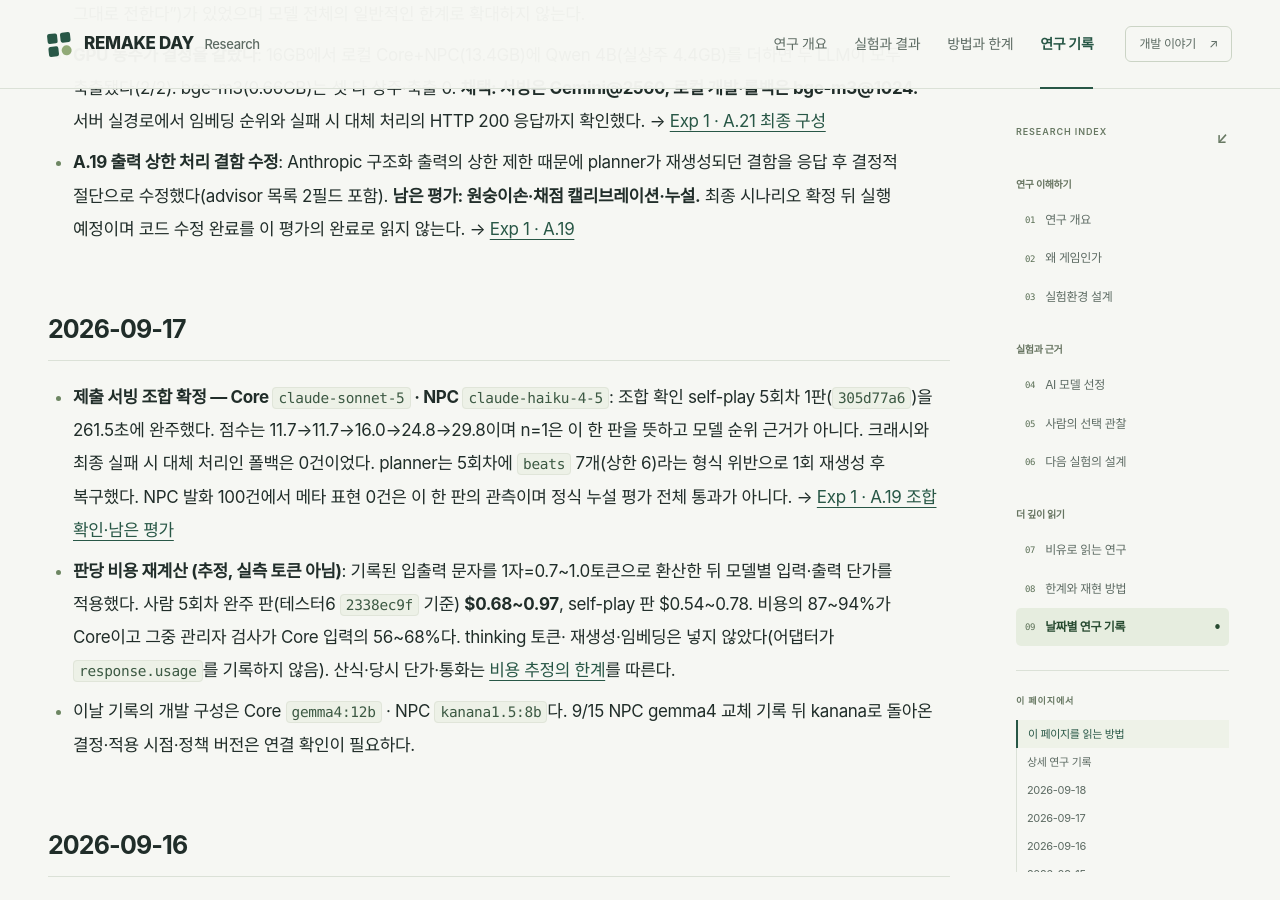
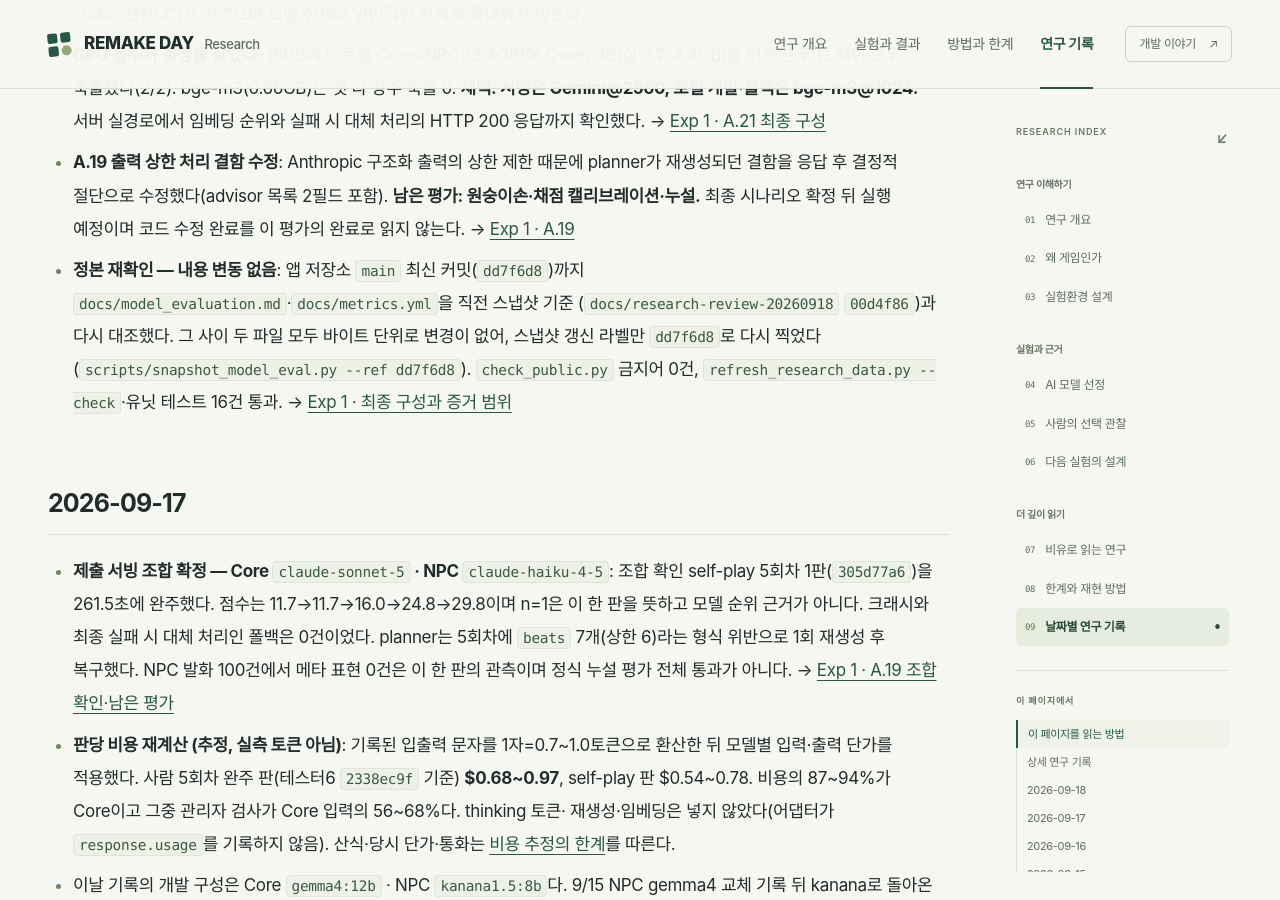
Before and after one commit to remakeday/com.remakeday.research, a Jekyll site: the page built from lab-notes.md, in a window 1280 px wide and 900 px high, scrolled down 1727 px. Built offline with Jekyll 4.4.1, drawn with Linux system fonts in a browser that asks for light colours; some web fonts are replaced.

Commit message:
Exp 1 스냅샷 재확인 — 앱 저장소 main dd7f6d8까지 model_evaluation.md·metrics.yml 대조, 내용 변동 없음
직전 스냅샷 기준(docs/research-review-20260918 00d4f86) 이후 두 정본 파일
모두 바이트 단위로 변경이 없었다. snapshot_model_eval.py --ref dd7f6d8로
스냅샷 기준 라벨만 다시 찍고, check_public·refresh_research_data --check·
유닛 테스트 16건·jekyll build·check_site 전부 통과를 확인했다.

Co-Authored-By: Claude Sonnet 5 <noreply@anthropic.com>

```diff
--- a/_data/research_figures.json
+++ b/_data/research_figures.json
@@ -11,7 +11,7 @@
     },
     {
       "path": "experiments/model-selection.md",
-      "sha256": "8fd8908d30df48a4950f5f2417d313cd81eb314d86869ebd8861c39b983f00df"
+      "sha256": "5cea3ecfc212be1dc39c4fab3db0581c3b835f4b4a29dd00af51312310aeb3a2"
     },
     {
       "path": "experiments/human-observations.md",
--- a/lab-notes.md
+++ b/lab-notes.md
@@ -43,6 +43,13 @@ description: 실험·측정·결정의 날짜별 적립. 최신이 위.
   **남은 평가: 원숭이손·채점 캘리브레이션·누설.** 최종 시나리오 확정 뒤 실행 예정이며
   코드 수정 완료를 이 평가의 완료로 읽지 않는다.
   → [Exp 1 · A.19]({{ '/experiments/model-selection/' | relative_url }}#a19)
+- **정본 재확인 — 내용 변동 없음**: 앱 저장소 `main` 최신 커밋(`dd7f6d8`)까지
+  `docs/model_evaluation.md`·`docs/metrics.yml`을 직전 스냅샷 기준
+  (`docs/research-review-20260918` `00d4f86`)과 다시 대조했다. 그 사이 두
+  파일 모두 바이트 단위로 변경이 없어, 스냅샷 갱신 라벨만 `dd7f6d8`로 다시
+  찍었다(`scripts/snapshot_model_eval.py --ref dd7f6d8`). `check_public.py`
+  금지어 0건, `refresh_research_data.py --check`·유닛 테스트 16건 통과.
+  → [Exp 1 · 최종 구성과 증거 범위]({{ '/experiments/model-selection/' | relative_url }})
 
 ## 2026-09-17
 
```
Also changed, not shown: experiments/model-selection.md (+1 -1 lines).
